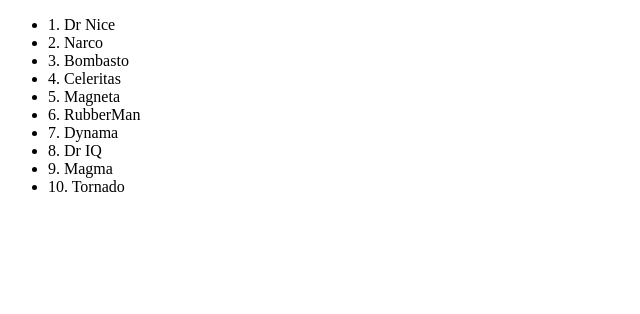
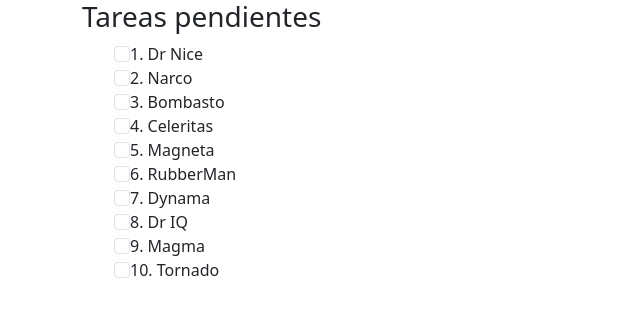
Before and after one commit to AlmaOrco/AlaTasking, an Angular app: page / in a window 1280 px wide. Shown: the top 314 px of the page, without its empty margins (0-640 px from the left). Built offline with nearby package versions, Linux system fonts and the light colour scheme.

Commit message:
Implementando bootstrap

```diff
--- a/angular.json
+++ b/angular.json
@@ -30,7 +30,8 @@
               "src/assets"
             ],
             "styles": [
-              "src/styles.scss"
+              "src/styles.scss",
+              "node_modules/bootstrap/dist/css/bootstrap.min.css"
             ],
             "scripts": [],
             "server": "src/main.server.ts",
--- a/package.json
+++ b/package.json
@@ -21,15 +21,19 @@
     "@angular/platform-server": "^17.3.0",
     "@angular/router": "^17.3.0",
     "@angular/ssr": "^17.3.2",
+    "@ng-bootstrap/ng-bootstrap": "^16.0.0",
+    "@popperjs/core": "^2.11.8",
+    "bootstrap": "^5.3.3",
     "express": "^4.18.2",
     "rxjs": "~7.8.0",
     "tslib": "^2.3.0",
     "zone.js": "~0.14.3"
   },
   "devDependencies": {
-    "@angular-devkit/build-angular": "^17.3.2",
+    "@angular-devkit/build-angular": "^17.3.3",
     "@angular/cli": "^17.3.2",
     "@angular/compiler-cli": "^17.3.0",
+    "@angular/localize": "^17.3.2",
     "@types/express": "^4.17.17",
     "@types/jasmine": "~5.1.0",
     "@types/node": "^18.18.0",
--- a/src/app/app.component.html
+++ b/src/app/app.component.html
@@ -1 +1,3 @@
-<app-task-list></app-task-list>
+<div class="container">
+    <app-task-list></app-task-list>
+</div>
--- a/src/app/task-list/task-list.component.html
+++ b/src/app/task-list/task-list.component.html
@@ -1,5 +1,9 @@
+<h3>Tareas pendientes</h3>
 <ul>
-    <li *ngFor="let task of taskList">
-        {{task.id}}. {{task.title}}
-    </li>
+    <div *ngFor="let task of taskList" >
+        <input class="form-check-input" type="checkbox" value="" id="flexCheckDefault">
+        <label class="form-check-label" for="flexCheckDefault">
+            {{task.id}}. {{task.title}}
+        </label>
+    </div>
 </ul>
--- a/src/main.ts
+++ b/src/main.ts
@@ -1,3 +1,5 @@
+/// <reference types="@angular/localize" />
+
 import { bootstrapApplication } from '@angular/platform-browser';
 import { appConfig } from './app/app.config';
 import { AppComponent } from './app/app.component';
--- a/src/styles.scss
+++ b/src/styles.scss
@@ -1 +1 @@
-/* You can add global styles to this file, and also import other style files */
+@import "bootstrap/scss/bootstrap";
--- a/tsconfig.app.json
+++ b/tsconfig.app.json
@@ -4,7 +4,8 @@
   "compilerOptions": {
     "outDir": "./out-tsc/app",
     "types": [
-      "node"
+      "node",
+      "@angular/localize"
     ]
   },
   "files": [
```
Also changed, not shown: 2 other files (tests, documents, lock files or other folders).
